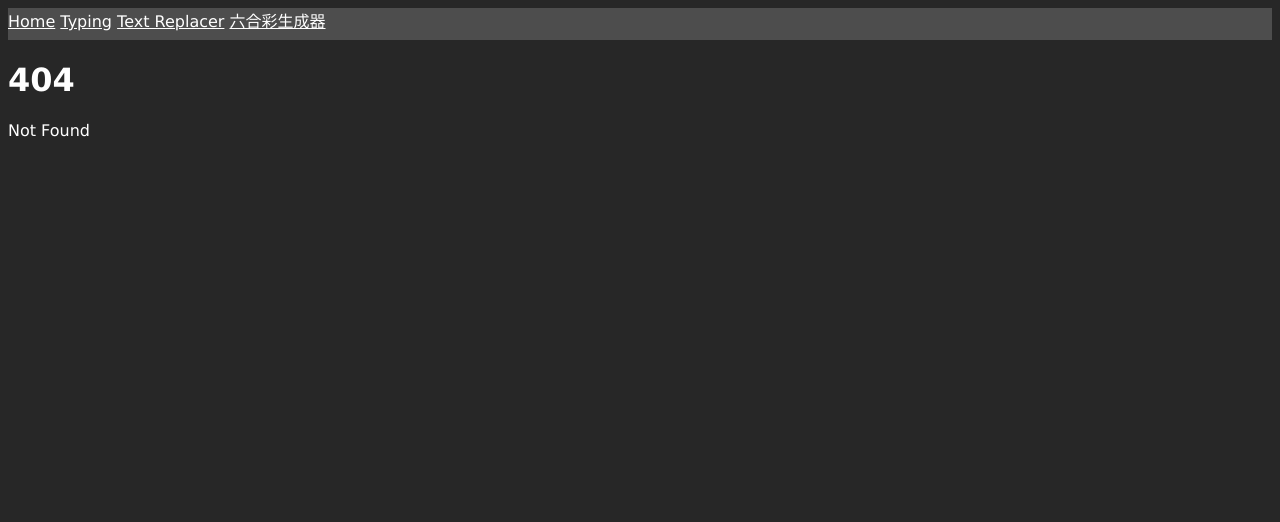
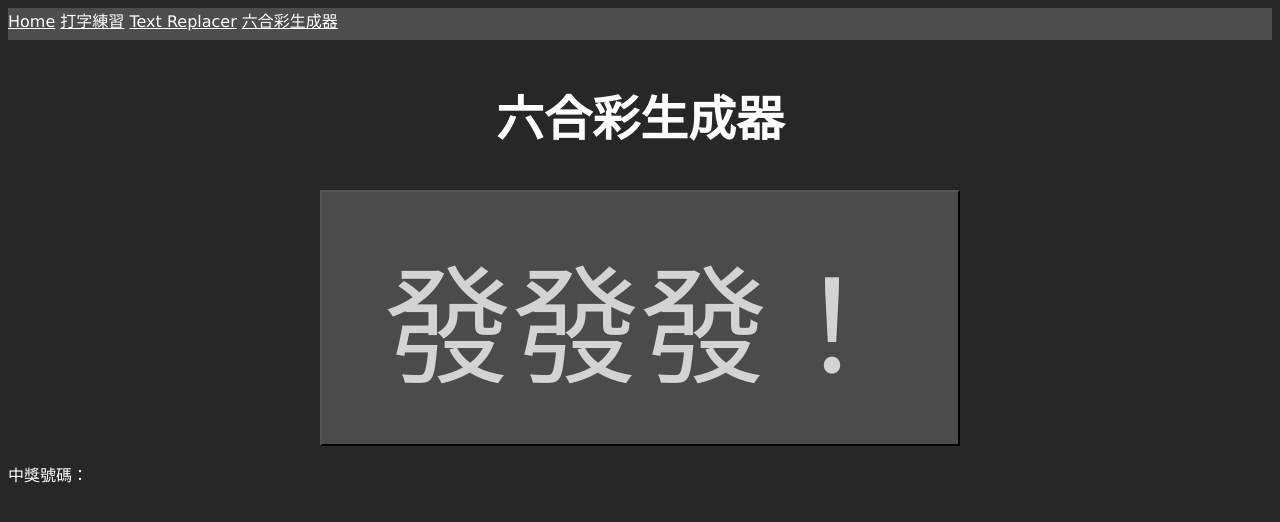
Before and after one commit to Shromeone/ShromeWeb, a SvelteKit app: page /mark-6-generator in a window 1280 px wide. Before the commit this address had no page. Shown: the top 522 px of the page. Built offline with nearby package versions, Linux system fonts and the light colour scheme.

Commit message:
Resize Mark 6 Ball, Reroute Big 6 to Mark 6

```diff
--- a/src/routes/+layout.svelte
+++ b/src/routes/+layout.svelte
@@ -7,9 +7,9 @@
   <!-- <a href="/about">about</a> -->
   <!-- <a href="/cart-quantity">Cart quantity</a> -->
   <!-- <a href="/todo-list">Todo List</a> -->
-  <a href="/typing">Typing</a>
+  <a href="/typing">打字練習</a>
   <a href="/text-replacer">Text Replacer</a>
-  <a href="/big-6-generator">六合彩生成器</a>
+  <a href="/mark-6-generator">六合彩生成器</a>
 </nav>
 <slot />
 
--- a/src/routes/big-6-generator/+page.svelte
+++ b/src/routes/mark-6-generator/+page.svelte
@@ -53,7 +53,7 @@
   {#each currentNumbers as num, idx}
     <p
       id="ball-{idx}"
-      style="border: 1rem solid {func(num)};"
+      style="border: 2.5vw solid {func(num)};"
       class="result-num ball-animation hidden"
     >
       {num}
@@ -74,7 +74,7 @@
   .gen-btn {
     width: 50vw;
     height: 20vw;
-    font-size: 3rem;
+    font-size: 10vw;
   }
 
   h2 {
@@ -110,16 +110,16 @@
   .result-num {
     flex-shrink: 0;
     display: inline-block;
-    width: 3rem;
-    height: 3rem;
-    line-height: 3rem;
+    width: 10vw;
+    height: 10vw;
+    line-height: 10vw;
     color: black;
     background-color: white;
     font-weight: bolder;
-    font-size: 2rem;
+    font-size: 5vw;
     text-align: center;
     border-radius: 100rem;
-    margin-right: 0.5rem;
+    margin-right: 1vw;
   }
 
   @media (max-width: 600px) {
```
